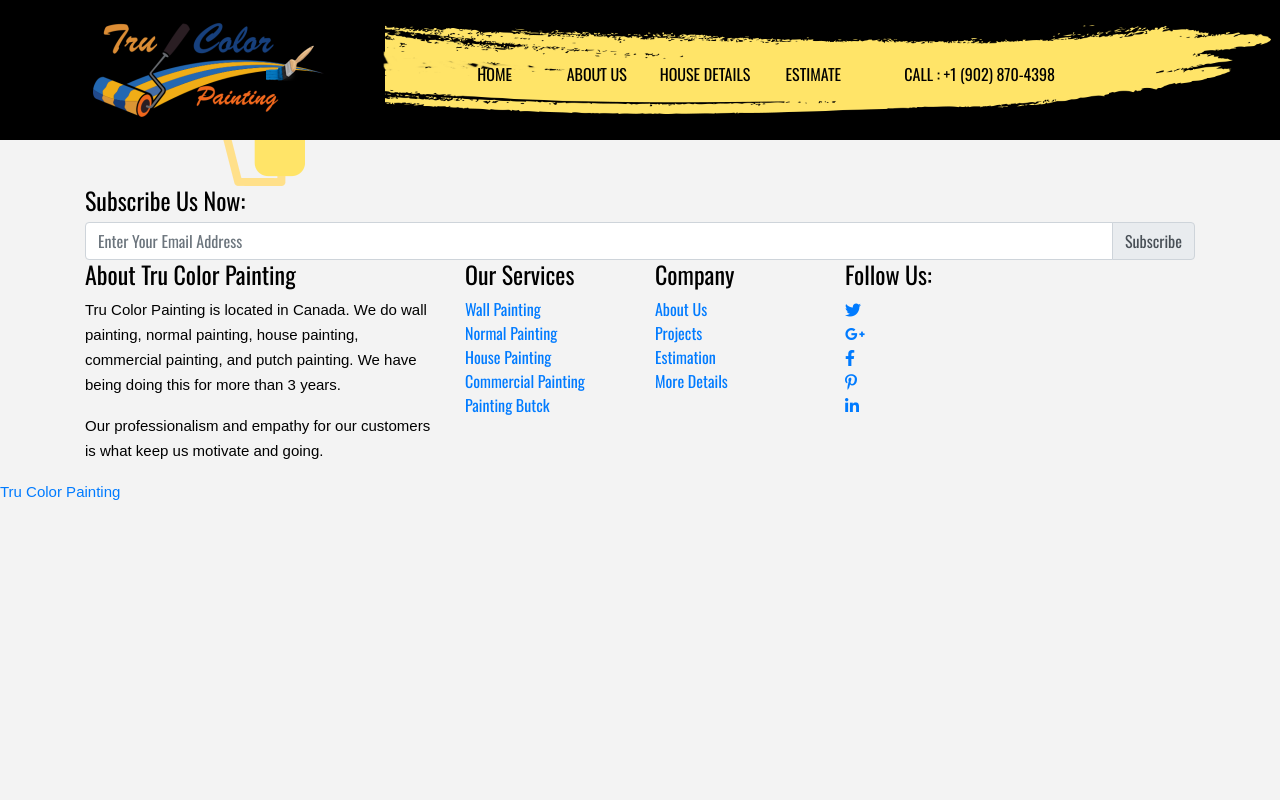
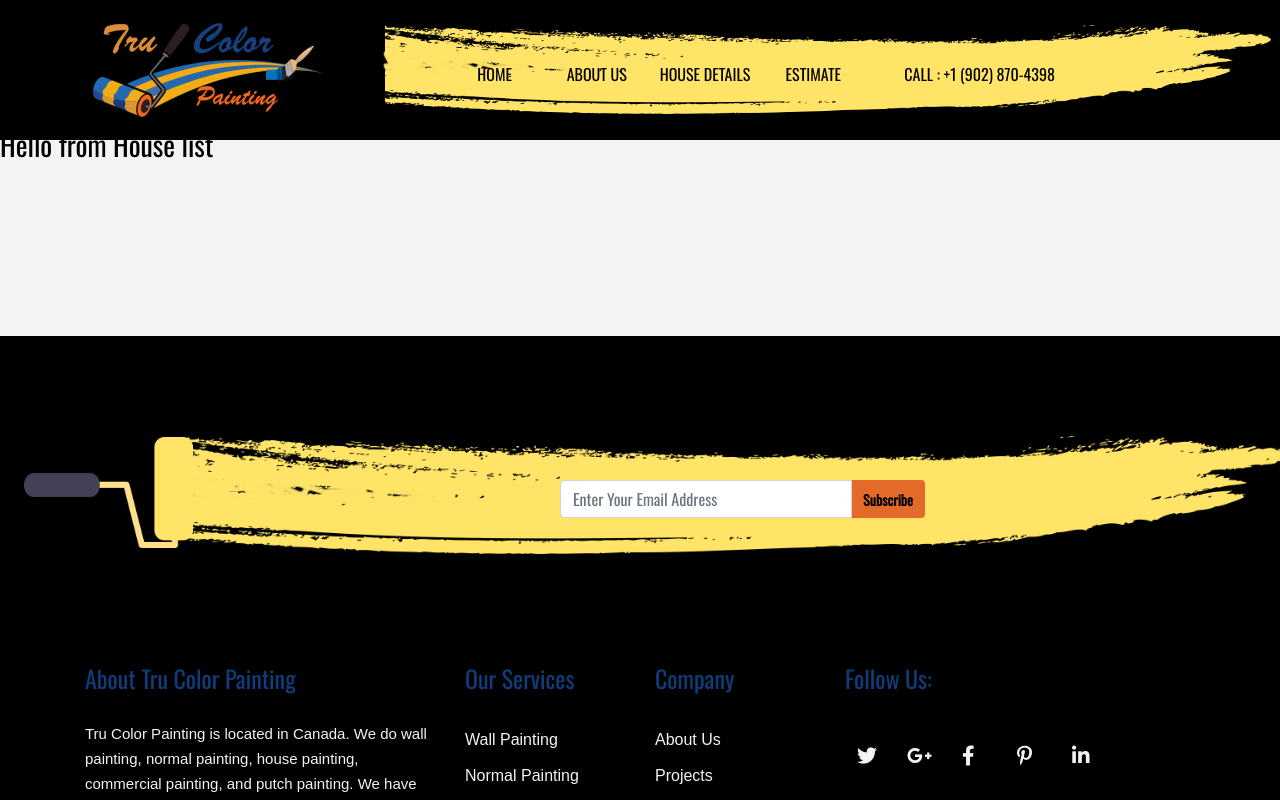
Before and after one commit to cornets28/tru-color-painting, a React (Create React App) app: page / in a window 1280 px wide. Shown: the top 800 px of the page. Built offline with nearby package versions, Linux system fonts and the light colour scheme.

Commit message:
add style for the footer

```diff
--- a/src/App.css
+++ b/src/App.css
@@ -1,25 +1,87 @@
 :root {
-  --darkBleu: #0F3D7A;
-  --lightBleu: #5184B7;
-  --lightYellow: #E7AF21;
-  --darkYellow: #D49836;
+  --darkBleu: #0f3d7a;
+  --lightBleu: #5184b7;
+  --lightYellow: #ffe467;
+  --darkYellow: #d49836;
   --defaultWhite: #f3f3f3;
   --defaultDark: #000;
-  --darkOrange: #E46A29;
+  --darkOrange: #e46a29;
 }
 /* ---- Default styles ------*/
-html, body, div, span, applet, object, iframe,
-p, blockquote, pre, abbr, acronym, address, big, cite, code,
-del, dfn, em, img, ins, kbd, q, s, samp,
-small, strike, strong, sub, sup, tt, var,
-b, u, i, center,
-dl, dt, dd, ol, ul, li,
-fieldset, form, label, legend,
-table, caption, tbody, tfoot, thead, tr, th, td,
-article, aside, canvas, details, embed,
-figure, figcaption, footer, header, hgroup,
-menu, nav, output, ruby, section, summary,
-time, mark, audio, video {
+html,
+body,
+div,
+span,
+applet,
+object,
+iframe,
+p,
+blockquote,
+pre,
+abbr,
+acronym,
+address,
+big,
+cite,
+code,
+del,
+dfn,
+em,
+img,
+ins,
+kbd,
+q,
+s,
+samp,
+small,
+strike,
+strong,
+sub,
+sup,
+tt,
+var,
+b,
+u,
+i,
+center,
+dl,
+dt,
+dd,
+ol,
+ul,
+li,
+fieldset,
+form,
+label,
+legend,
+table,
+caption,
+tbody,
+tfoot,
+thead,
+tr,
+th,
+td,
+article,
+aside,
+canvas,
+details,
+embed,
+figure,
+figcaption,
+footer,
+header,
+hgroup,
+menu,
+nav,
+output,
+ruby,
+section,
+summary,
+time,
+mark,
+audio,
+video {
   margin: 0;
   padding: 0;
   border: 0;
@@ -28,8 +90,17 @@ time, mark, audio, video {
   vertical-align: baseline;
 }
 /* HTML5 display-role reset for older browsers */
-article, aside, details, figcaption, figure,
-footer, header, hgroup, menu, nav, section {
+article,
+aside,
+details,
+figcaption,
+figure,
+footer,
+header,
+hgroup,
+menu,
+nav,
+section {
   display: block;
 }
 
@@ -40,21 +111,31 @@ body {
   line-height: 1;
 }
 
-h1, h2, h3, h4, h5, h6 {
+h1,
+h2,
+h3,
+h4,
+h5,
+h6 {
   margin: 0;
   font-weight: 700;
   color: var(--defaultDark);
   letter-spacing: 0px;
 }
-a{
+a {
   color: #060707;
 }
-h1 a, h2 a, h3 a, h4 a, h5 a, h6 a {
+h1 a,
+h2 a,
+h3 a,
+h4 a,
+h5 a,
+h6 a {
   font-weight: inherit;
 }
 h1 {
   font-size: 36px;
-    line-height:50px;
+  line-height: 50px;
   letter-spacing: 0px;
   margin-bottom: 0px;
 }
@@ -81,22 +162,26 @@ h6 {
   line-height: 24px;
 }
 p {
-    font-family: 'Muli', sans-serif;
+  font-family: "Muli", sans-serif;
   font-size: 15px;
   font-weight: normal;
   letter-spacing: 0;
   line-height: 25px;
   margin: 0;
 }
-ol, ul {
+ol,
+ul {
   list-style: none;
 }
-blockquote, q {
+blockquote,
+q {
   quotes: none;
 }
-blockquote:before, blockquote:after,
-q:before, q:after {
-  content: '';
+blockquote:before,
+blockquote:after,
+q:before,
+q:after {
+  content: "";
   content: none;
 }
 table {
@@ -115,7 +200,7 @@ table {
   position: fixed;
   height: 100%;
   width: 100%;
-    background-color: #fff;
+  background-color: var(--defaultWhite);
   z-index: 99;
 }
 .wrapper {
@@ -161,7 +246,7 @@ div.spinner i:nth-child(1) {
   height: 22px;
   margin-top: -22px;
   margin-left: -22px;
-    border-color: #2172b8;
+  border-color: var(--darkBleu);
   border-top-left-radius: 36px;
   border-top-right-radius: 36px;
 }
@@ -173,7 +258,7 @@ div.spinner i:nth-child(2) {
   height: 29px;
   margin-top: -29px;
   margin-left: -29px;
-    border-color: #18a39b;
+  border-color: var(--lightBleu);
   border-top-left-radius: 42px;
   border-top-right-radius: 42px;
 }
@@ -185,7 +270,7 @@ div.spinner i:nth-child(3) {
   height: 36px;
   margin-top: -36px;
   margin-left: -36px;
-    border-color: #82c545;
+  border-color: var(--darkYellow);
   border-top-left-radius: 48px;
   border-top-right-radius: 48px;
 }
@@ -197,7 +282,7 @@ div.spinner i:nth-child(4) {
   height: 43px;
   margin-top: -43px;
   margin-left: -43px;
-    border-color: #f8b739;
+  border-color: var(--lightYellow);
   border-top-left-radius: 54px;
   border-top-right-radius: 54px;
 }
@@ -209,7 +294,7 @@ div.spinner i:nth-child(5) {
   height: 50px;
   margin-top: -50px;
   margin-left: -50px;
-    border-color: #f06045;
+  border-color: var(--darkOrange);
   border-top-left-radius: 60px;
   border-top-right-radius: 60px;
 }
@@ -221,7 +306,7 @@ div.spinner i:nth-child(6) {
   height: 57px;
   margin-top: -57px;
   margin-left: -57px;
-    border-color: #ffa868;
+  border-color: var(--darkYellow);
   border-top-left-radius: 66px;
   border-top-right-radius: 66px;
 }
@@ -233,7 +318,7 @@ div.spinner i:nth-child(7) {
   height: 64px;
   margin-top: -64px;
   margin-left: -64px;
-    border-color: #ff852b;
+  border-color: var(--darkOrange);
   border-top-left-radius: 72px;
   border-top-right-radius: 72px;
 }
@@ -264,9 +349,9 @@ div.spinner i:nth-child(7) {
 button.navbar-toggler.nav-icon span.navbar-toggler-icon {
   opacity: 0;
 }
-button.navbar-toggler.nav-icon{
+button.navbar-toggler.nav-icon {
   position: relative;
-    transition: .5s ease;
+  transition: 0.5s ease;
 }
 button.navbar-toggler.nav-icon::before {
   position: absolute;
@@ -276,12 +361,12 @@ button.navbar-toggler.nav-icon::before {
   left: 17px;
   font-family: "Font Awesome 5 Free";
   font-weight: 900;
-    content: "\f00d"
+  content: "\f00d";
 }
 
 .navbar-toggler:not(:disabled):not(.disabled) {
   cursor: pointer;
-    background: var(--lightYellow)
+  background: var(--lightYellow);
   /* #ffe268; */
 }
 
@@ -291,12 +376,11 @@ button.navbar-toggler.nav-icon::before {
 
 button:focus {
   outline: inherit;
-
 }
 /**--- End Hamburger menu Menu ---*/
 
 /* --- Heder-area ---*/
-.paint-nav .navbar-brand img{
+.paint-nav .navbar-brand img {
   height: 110px;
 }
 .paint-nav .navbar-light .navbar-nav li.nav-item {
@@ -321,11 +405,11 @@ button:focus {
 }
 .paint-nav .navbar-light {
   position: relative;
-    background-color: var(--defaultDark)!important;
+  background-color: var(--defaultDark) !important;
 }
-.paint-nav .navbar-light .navbar-nav li.nav-item.dropdown>a:after {
+.paint-nav .navbar-light .navbar-nav li.nav-item.dropdown > a:after {
   position: absolute;
-    content: '\f0d7';
+  content: "\f0d7";
   right: 0px;
   top: 10px;
   display: none;
@@ -333,9 +417,14 @@ button:focus {
 .paint-nav .navbar-light .navbar-nav li.nav-item ul li.dropdown-item {
   position: relative;
 }
-.paint-nav .navbar-light .navbar-nav li.nav-item ul li.dropdown-item.dd-caret:after {
+.paint-nav
+  .navbar-light
+  .navbar-nav
+  li.nav-item
+  ul
+  li.dropdown-item.dd-caret:after {
   position: absolute;
-    content: '\f0da';
+  content: "\f0da";
   right: 8px;
   top: 5px;
   display: none;
@@ -344,18 +433,18 @@ button:focus {
   min-width: 180px;
   padding-left: 40px;
 }
-.paint-nav .navbar-light .navbar-nav .nav-link:hover{
+.paint-nav .navbar-light .navbar-nav .nav-link:hover {
   color: #000;
   text-decoration: underline;
-    transition: .5s ease;
+  transition: 0.5s ease;
   font-weight: 600;
 }
 
 .paint-nav .bg-light {
-    background-color: transparent!important;
+  background-color: transparent !important;
 }
 
-header.header-area.nav-fixed{
+header.header-area.nav-fixed {
   position: fixed;
   z-index: 99;
   top: 0;
@@ -372,7 +461,7 @@ header.header-area {
   top: 0;
   right: 0;
   left: 0;
-    background: #000;
+  background: var(--defaultDark);
 }
 
 .logo {
@@ -390,4 +479,134 @@ header.header-area {
   margin-left: 7%;
   position: absolute;
 }
-/* --- End Heder-area ---*/
+/* --- End Header-area ---*/
+
+/* --- home ---*/
+.testhome {
+  width: 300px;
+  height: 200px;
+  margin-top: 10%;
+}
+/* --- End home --- */
+
+/* --- footer-nav --- */
+.subscribe-top {
+  position: relative;
+  width: 100%;
+}
+.sp-subscription-form {
+  position: relative;
+  max-width: 600px;
+  padding: 35px 15px 45px;
+  margin: 0 auto;
+}
+.subscribe-top:before {
+  position: absolute;
+  content: "";
+  height: 100%;
+  width: 100%;
+  background-image: url(/images/nav-backg.png);
+  background-size: 100% 100%;
+  top: 0;
+  left: 100px;
+}
+.sp-subscription-form .sp-input h4 {
+  position: absolute;
+  left: 0;
+  top: 5px;
+}
+.sp-subscription-form .sp-input {
+  position: relative;
+  top: 9px;
+  width: 100%;
+}
+.sp-subscription-form .sp-input {
+  max-width: 365px;
+  margin-right: 0;
+  margin-left: auto;
+  position: relative;
+}
+.sp-logo {
+  position: absolute;
+  top: 1px;
+  left: -61px;
+}
+.sp-logo img {
+  width: 77%;
+}
+section.footer-nav {
+  color: var(--defaultWhite);
+  overflow: hidden;
+  padding: 100px 0px 80px 0px;
+  background-color: var(--defaultDark);
+}
+span#basic-addon2 {
+  background-color: var(--darkOrange);
+  font-weight: 600;
+  font-size: 14px;
+  cursor: pointer;
+  border: none;
+  color: var(--defaultDark);
+}
+.footer-content {
+  padding-top: 110px;
+}
+ul.single-footer-widget {
+  list-style: none;
+  padding: 0px;
+}
+ul.single-footer-widget li {
+  line-height: 35px;
+}
+.sicon {
+  height: 40px;
+  width: 40px;
+  background-color: var(--defaultDark);
+  color: var(--defaultWhite);
+  margin-top: 10px;
+  transition: 0.3s ease;
+  margin-right: 5px;
+  font-size: 20px;
+  padding: 10px 12px;
+  border-radius: 50%;
+}
+ul.sicon-frist {
+  padding: 0px;
+}
+ul.sicon-frist li {
+  list-style: none;
+  margin: 5px;
+  display: inline-block;
+}
+ul.sicon-frist li:first-child {
+  margin: 0px;
+}
+.sicon:hover {
+  background: var(--darkOrange);
+  color: var(--lightYellow);
+}
+.about-company a {
+  color: var(--defaultWhite);
+  font-family: "Muli", sans-serif;
+}
+.about-company p {
+  padding-bottom: 25px;
+  color: var(--defaultWhite);
+}
+.about-company h4 {
+  padding-bottom: 20px;
+  color: var(--darkBleu);
+  font-weight: 500;
+}
+
+.bottom-footer {
+  text-align: center;
+  background-color: var(--darkOrange);
+
+  line-height: 2rem;
+  margin-bottom: 0;
+}
+.bottom-footer-text {
+  color: var(--defaultDark) !important;
+}
+/* End footer-nav */
```
Lines whose indentation alone changed are shown as unchanged.
